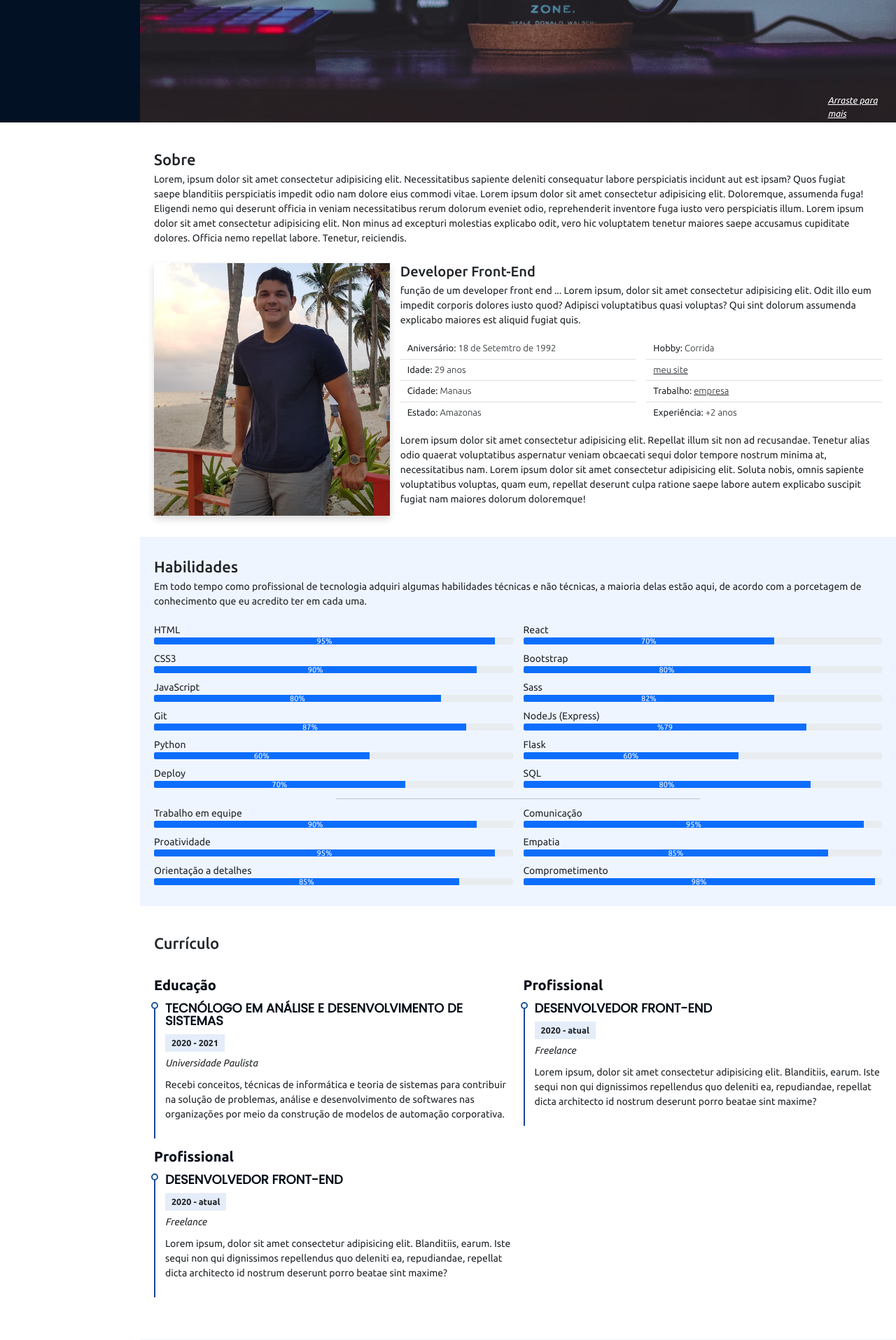
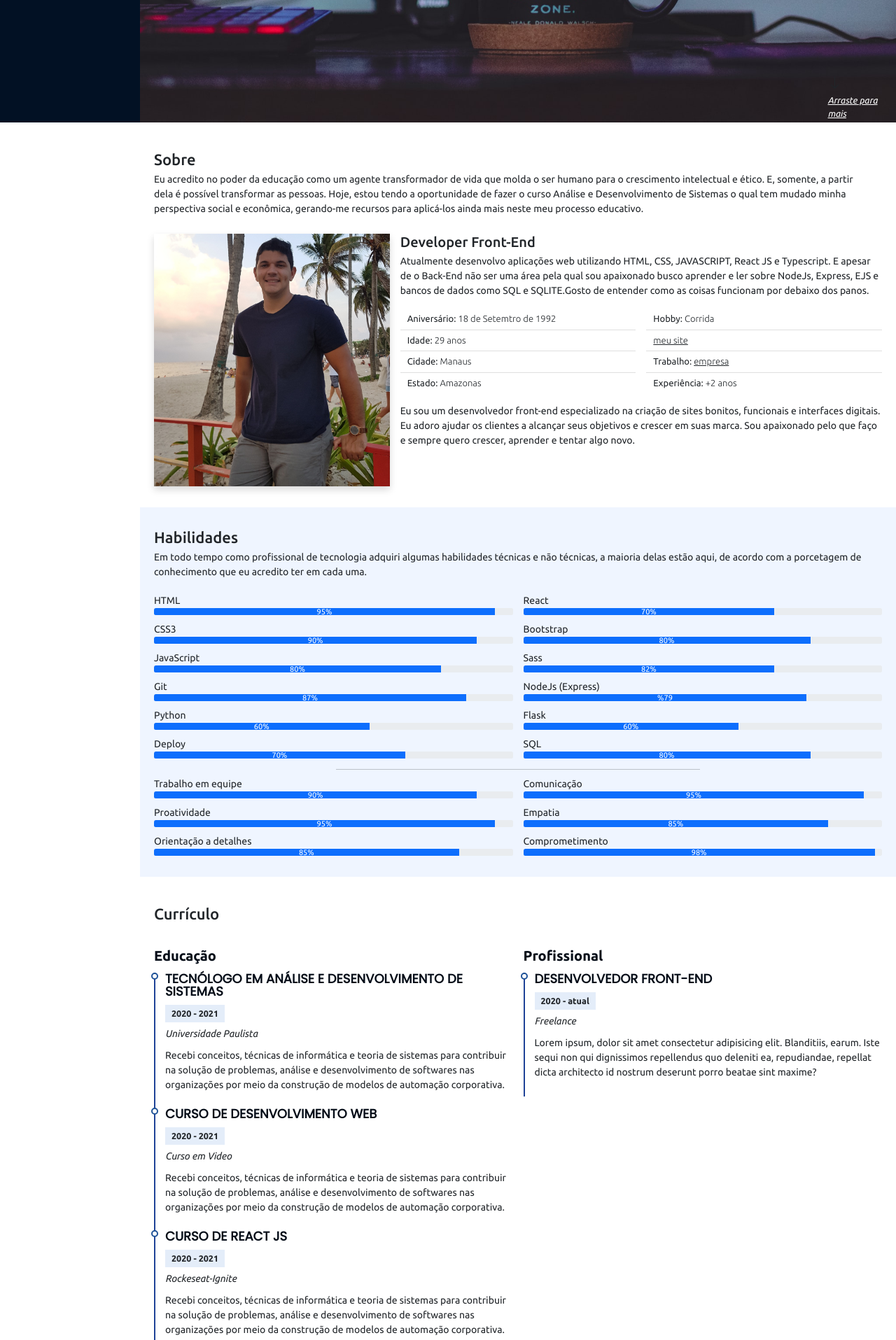
Before and after one commit to samaelmelo/portfolio.dev, a Flask app: page / in a window 1280 px wide. Shown: the part 625-2540 px from the top of the page at 70% size. Run offline with Flask 2, Linux system fonts and the light colour scheme; some libraries are stand-ins or nearby versions.

Commit message:
atualizando os textos

```diff
--- a/templates/index.html
+++ b/templates/index.html
@@ -90,8 +90,7 @@
                 <div class="row w-100">
                         <div class="col-md-12" data-anime="down">
                                 <h2 class='pt-3'>Sobre</h2>
-                                <p>Lorem, ipsum dolor sit amet consectetur adipisicing elit. Necessitatibus sapiente deleniti consequatur labore perspiciatis incidunt aut est ipsam? Quos fugiat saepe blanditiis perspiciatis impedit odio nam dolore eius commodi vitae. Lorem ipsum dolor sit amet consectetur adipisicing elit. Doloremque, assumenda fuga! Eligendi nemo qui deserunt officia in veniam necessitatibus rerum dolorum eveniet odio, reprehenderit inventore fuga iusto vero perspiciatis illum. Lorem ipsum dolor sit amet consectetur adipisicing elit. Non minus ad excepturi molestias explicabo odit, vero hic voluptatem tenetur maiores saepe accusamus cupiditate dolores. Officia nemo repellat labore. Tenetur, reiciendis.
-
+                                <p>Eu acredito no poder da educação como um agente transformador de vida que molda o ser humano para o crescimento intelectual e ético. E, somente, a partir dela é possível transformar as pessoas. Hoje, estou tendo a oportunidade de fazer o curso Análise e Desenvolvimento de Sistemas o qual tem mudado minha perspectiva social e econômica, gerando-me recursos para aplicá-los ainda mais neste meu processo educativo.
                                 </p>
                         </div>
                 </div>
@@ -102,7 +101,7 @@
                         </div>
                         <div class="col-md-8" data-anime="right">
                             <h3>Developer Front-End</h3>
-                            <p>função de um developer front end ... Lorem ipsum, dolor sit amet consectetur adipisicing elit. Odit illo eum impedit corporis dolores iusto quod? Adipisci voluptatibus quasi voluptas? Qui sint dolorum assumenda explicabo maiores est aliquid fugiat quis.</p>
+                            <p>Atualmente desenvolvo aplicações web utilizando HTML, CSS, JAVASCRIPT, React JS e Typescript. E apesar de o Back-End não ser uma área pela qual sou apaixonado busco aprender e ler sobre NodeJs, Express, EJS e bancos de dados como SQL e SQLITE.Gosto de entender como as coisas funcionam por debaixo dos panos.</p>
 
                             <div class="row mt-4 mb-4">
                                     <div class="col-md-6">
@@ -144,7 +143,7 @@
                                     </div>
                             </div>
 
-                            <p>Lorem ipsum dolor sit amet consectetur adipisicing elit. Repellat illum sit non ad recusandae. Tenetur alias odio quaerat voluptatibus aspernatur veniam obcaecati sequi dolor tempore nostrum minima at, necessitatibus nam. Lorem ipsum dolor sit amet consectetur adipisicing elit. Soluta nobis, omnis sapiente voluptatibus voluptas, quam eum, repellat deserunt culpa ratione saepe labore autem explicabo suscipit fugiat nam maiores dolorum doloremque! </p>
+                            <p>Eu sou um desenvolvedor front-end especializado na criação de sites bonitos, funcionais e interfaces digitais. Eu adoro ajudar os clientes a alcançar seus objetivos e crescer em suas marca. Sou apaixonado pelo que faço e sempre quero crescer, aprender e tentar algo novo.  </p>
                         </div>
                 </div>
         </section>
@@ -276,14 +275,17 @@
                                     <p><em>Universidade Paulista</em></p>
                                     <p>Recebi conceitos, técnicas de informática e teoria de sistemas para contribuir na solução de problemas, análise e desenvolvimento de softwares nas organizações por meio da construção de modelos de automação corporativa.</p>
                                 </div>
-                            </div>
-                            <div class="col-md-6" data-anime="up">
-                                <h3 class='cv-title' >Profissional</h3>
-                                <div class='cv-item' >
-                                    <h4>Desenvolvedor Front-end</h4>
-                                    <h5>2020 - atual </h5>
-                                    <p><em>Freelance</em></p>
-                                    <p>Lorem ipsum, dolor sit amet consectetur adipisicing elit. Blanditiis, earum. Iste sequi non qui dignissimos repellendus quo deleniti ea, repudiandae, repellat dicta architecto id nostrum deserunt porro beatae sint maxime?</p>
+                                <div class="cv-item" >
+                                    <h4>Curso de desenvolvimento Web</h4>
+                                    <h5>2020 - 2021</h5>
+                                    <p><em>Curso em Video</em></p>
+                                    <p>Recebi conceitos, técnicas de informática e teoria de sistemas para contribuir na solução de problemas, análise e desenvolvimento de softwares nas organizações por meio da construção de modelos de automação corporativa.</p>
+                                </div>
+                                <div class="cv-item" >
+                                    <h4>Curso de React JS</h4>
+                                    <h5>2020 - 2021</h5>
+                                    <p><em>Rockeseat-Ignite</em></p>
+                                    <p>Recebi conceitos, técnicas de informática e teoria de sistemas para contribuir na solução de problemas, análise e desenvolvimento de softwares nas organizações por meio da construção de modelos de automação corporativa.</p>
                                 </div>
                             </div>
                             <div class="col-md-6" data-anime="up">
@@ -295,6 +297,7 @@
                                     <p>Lorem ipsum, dolor sit amet consectetur adipisicing elit. Blanditiis, earum. Iste sequi non qui dignissimos repellendus quo deleniti ea, repudiandae, repellat dicta architecto id nostrum deserunt porro beatae sint maxime?</p>
                                 </div>
                             </div>
+
                         </div>
                 </div>
         </section>
```
Also changed, not shown: static/imgs/268998.png (added), static/imgs/icon-processador.jpg (added), static/imgs/icon/android-chrome-192x192.png, static/imgs/icon/android-chrome-512x512.png, static/imgs/icon/apple-touch-icon.png, static/imgs/icon/favicon-16x16.png, static/imgs/icon/favicon-32x32.png, static/imgs/icon/favicon.ico, static/imgs/icon/site.webmanifest (added).
